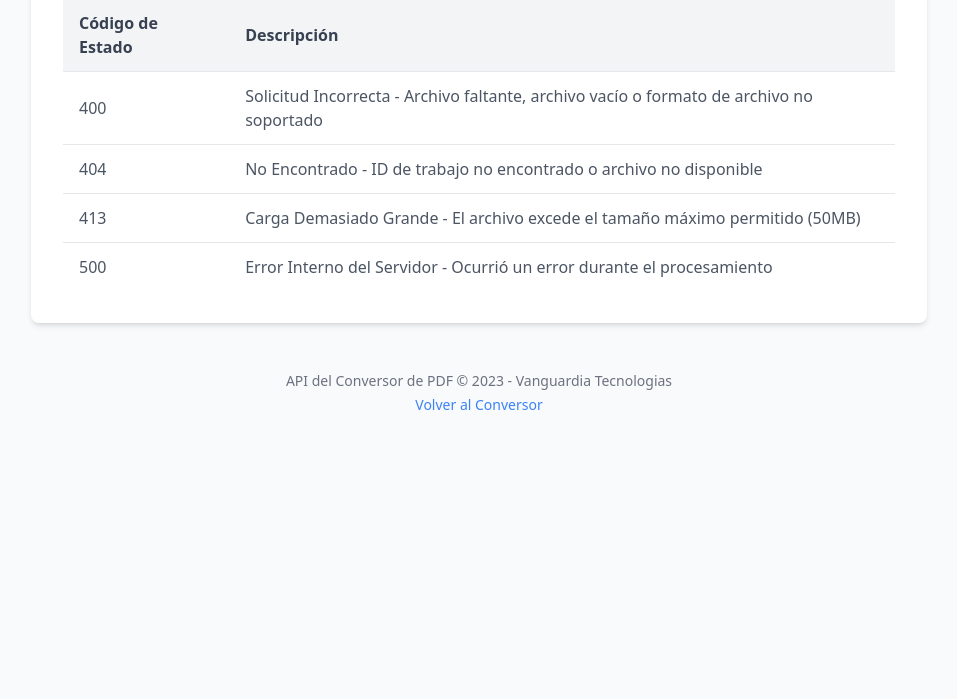
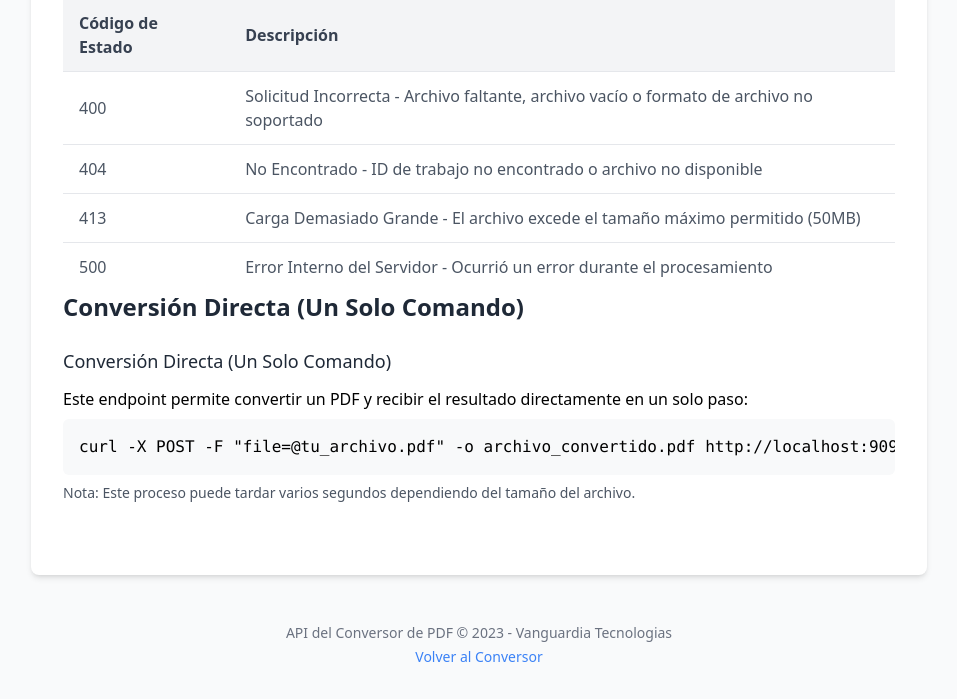
Before and after one commit to Rodriamarog/convertidor-pf, a Flask app: page /api/docs in a window 1280 px wide. Shown: the part 2939-3638 px from the top of the page, without its empty margins (161-1118 px from the left). Before the commit the page ends 3349 px from the top, so only its background shows below. Run offline with Flask 2, Linux system fonts and the light colour scheme; some libraries are stand-ins or nearby versions.

Commit message:
Cambios para que el servidor sea todo a uno

```diff
--- a/PythonPdfConverter/app.py
+++ b/PythonPdfConverter/app.py
@@ -297,6 +297,117 @@ def direct_download(job_id):
         print(f"Error sending file: {e}")
         return f"Error al enviar el archivo: {str(e)}", 500
 
+@app.route('/api/convert-direct', methods=['POST'])
+def convert_pdf_direct():
+    """Endpoint para convertir un PDF y devolverlo directamente"""
+    # Check if file is in the request
+    if 'file' not in request.files:
+        return jsonify({'error': 'No file part'}), 400
+
+    file = request.files['file']
+
+    # Check if a file was selected
+    if file.filename == '':
+        return jsonify({'error': 'No file selected'}), 400
+
+    # Check if the file is a PDF
+    if not allowed_file(file.filename):
+        return jsonify({'error': 'Only PDF files are allowed'}), 400
+
+    # Generate a unique job ID
+    job_id = str(uuid.uuid4())
+
+    # Save the uploaded file
+    filename = secure_filename(file.filename)
+    input_path = os.path.join(app.config['UPLOAD_FOLDER'], f"{job_id}_{filename}")
+    file.save(input_path)
+
+    # Initialize job status
+    job_info = {
+        'status': 'processing',
+        'original_filename': filename,
+        'input_path': input_path,
+        'output_path': None,
+        'error': None,
+        'log': None,
+        'created_at': time.time()
+    }
+    save_job_info(job_id, job_info)
+
+    # Define output path
+    output_filename = f"{job_id}.pdf"
+    output_path = os.path.join(app.config['RESULT_FOLDER'], output_filename)
+
+    try:
+        # Process the PDF synchronously
+        import io
+        import sys
+        original_stdout = sys.stdout
+        captured_output = io.StringIO()
+        sys.stdout = captured_output
+
+        try:
+            # Call the PDF converter
+            pdf_converter.main(input_path)
+
+            # Move the output.pdf to our result folder with the job ID
+            if os.path.exists('output.pdf'):
+                print(f"Output.pdf exists, copying to {output_path}")
+                import shutil
+                shutil.copy2('output.pdf', output_path)
+
+                try:
+                    os.remove('output.pdf')
+                except Exception as e:
+                    print(f"Warning: Could not remove original output.pdf: {e}")
+
+                if os.path.exists(output_path):
+                    print(f"File successfully copied to {output_path}")
+                    job_info['output_path'] = output_path
+                    job_info['status'] = 'completed'
+                else:
+                    print(f"Failed to copy file to {output_path}")
+                    job_info['status'] = 'failed'
+                    job_info['error'] = 'Failed to save output file'
+                    return jsonify({'error': 'Failed to save output file'}), 500
+            else:
+                print("Output.pdf not found")
+                job_info['status'] = 'failed'
+                job_info['error'] = 'Conversion failed to produce output file'
+                return jsonify({'error': 'Conversion failed to produce output file'}), 500
+        except Exception as e:
+            print(f"Error in PDF conversion: {e}")
+            job_info['status'] = 'failed'
+            job_info['error'] = str(e)
+            return jsonify({'error': str(e)}), 500
+        finally:
+            # Restore stdout and capture the output
+            sys.stdout = original_stdout
+            job_info['log'] = captured_output.getvalue()
+            save_job_info(job_id, job_info)
+
+        # Clean up the input file
+        try:
+            os.remove(input_path)
+        except Exception as e:
+            print(f"Error removing input file: {e}")
+
+        # Generate a more user-friendly filename
+        original_name = os.path.splitext(filename)[0]
+        download_name = f"{original_name}_convertido.pdf"
+
+        # Return the converted PDF directly
+        return send_file(
+            output_path,
+            as_attachment=True,
+            download_name=download_name,
+            mimetype='application/pdf'
+        )
+
+    except Exception as e:
+        print(f"Error in convert_pdf_direct: {e}")
+        return jsonify({'error': str(e)}), 500
+
 # Clean up old jobs periodically
 @app.before_request
 def cleanup_old_jobs():
--- /dev/null
+++ b/PythonPdfConverter/jobs/1d590f31-93ad-4f83-b4ec-3ca07ba2f171.json
@@ -0,0 +1 @@
+{"status": "completed", "original_filename": "TEST.pdf", "input_path": "uploads/1d590f31-93ad-4f83-b4ec-3ca07ba2f171_TEST.pdf", "output_path": "results/1d590f31-93ad-4f83-b4ec-3ca07ba2f171.pdf", "error": null, "log": "Tama\u00f1o original del archivo: 0.07MB\n1. Aplanando formularios PDF para preservar el contenido de texto...\nFlattening PDF forms to preserve entered text...\n  Used pdftk for form flattening\n2. Eliminando formularios, JavaScript y adjuntos...\n3. Eliminando p\u00e1ginas en blanco...\nEl archivo es menor a 3MB (0.06MB), usando conversi\u00f3n de alta calidad.\n4. Convirtiendo a escala de grises (modo alta calidad)...\nConvirtiendo PDF a escala de grises...\n  Usando m\u00e9todo de alta calidad para conversi\u00f3n a escala de grises...\n  Conversi\u00f3n a escala de grises completada con alta calidad\n\nTama\u00f1o final del archivo: 0.07MB\nOutput.pdf exists, copying to results/1d590f31-93ad-4f83-b4ec-3ca07ba2f171.pdf\nFile successfully copied to results/1d590f31-93ad-4f83-b4ec-3ca07ba2f171.pdf\n", "created_at": 1741637104.4433022}
--- a/PythonPdfConverter/templates/api_docs.html
+++ b/PythonPdfConverter/templates/api_docs.html
@@ -195,6 +195,17 @@ function descargarPdf(jobId) {
                     </table>
                 </div>
             </section>
+
+            <section class="mb-10">
+                <h2 class="text-2xl font-semibold text-gray-800 mb-4">Conversión Directa (Un Solo Comando)</h2>
+
+                <h3 class="text-lg font-medium text-gray-800 mt-6 mb-3">Conversión Directa (Un Solo Comando)</h3>
+                <p class="mb-2">Este endpoint permite convertir un PDF y recibir el resultado directamente en un solo paso:</p>
+
+                <pre><code>curl -X POST -F "file=@tu_archivo.pdf" -o archivo_convertido.pdf http://localhost:9090/api/convert-direct</code></pre>
+
+                <p class="mt-2 text-sm text-gray-600">Nota: Este proceso puede tardar varios segundos dependiendo del tamaño del archivo.</p>
+            </section>
         </main>
 
         <footer class="mt-12 text-center text-gray-500 text-sm">
```
Also changed, not shown: 4 other files.
